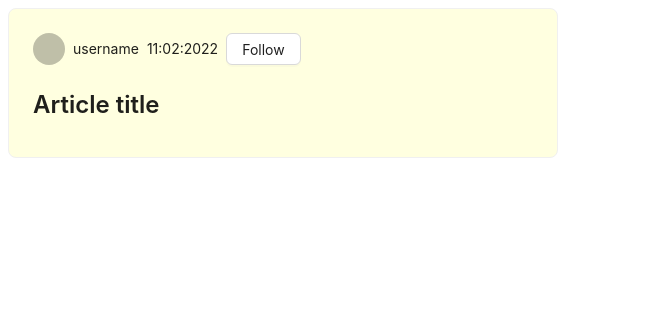
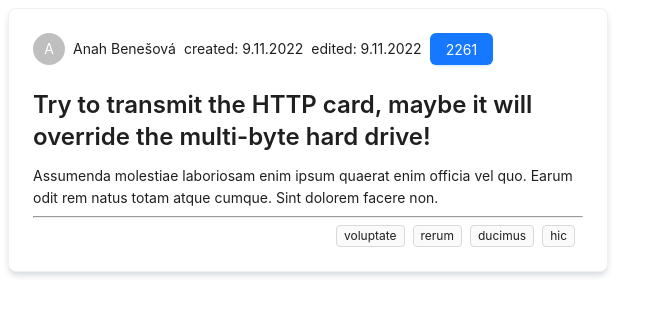
Before and after one commit to Friend34you/wilix-blog, a React (Vite) app: page / in a window 1280 px wide. Shown: the top 316 px of the page, without its empty margins (0-665 px from the left). Built offline with nearby package versions, Linux system fonts and the light colour scheme.

Commit message:
article-card3 - added antd icons lib

```diff
--- a/package.json
+++ b/package.json
@@ -11,6 +11,7 @@
     "start": "npm run dev"
   },
   "dependencies": {
+    "@ant-design/icons": "^5.2.6",
     "@types/styled-components": "^5.1.32",
     "antd": "^5.11.5",
     "react": "^18.2.0",
--- a/src/components/App.tsx
+++ b/src/components/App.tsx
@@ -1,10 +1,35 @@
 import ArticleCard from "./ArticleCard.tsx";
 
+const mockData = {
+  "_id": {
+    "$oid": "65686221e559d71074141f94"
+  },
+  "slug": "Try-to-transmit-the-HTTP-card-maybe-it-will-override-the-multi-byte-hard-drive!-120863",
+  "title": "Try to transmit the HTTP card, maybe it will override the multi-byte hard drive!",
+  "description": "Assumenda molestiae laboriosam enim ipsum quaerat enim officia vel quo. Earum odit rem natus totam atque cumque. Sint dolorem facere non.",
+  "body": "Sunt excepturi ut dolore fuga.\\nAutem eum maiores aut nihil magnam corporis consectetur sit. Voluptate et quasi optio eos et eveniet culpa et nobis.\\nSint aut sint sequi possimus reiciendis nisi.\\nRerum et omnis et sit doloribus corporis voluptas error.\\nIusto molestiae tenetur necessitatibus dolorem omnis. Libero sed ut architecto.\\nEx itaque et modi aut voluptatem alias quae.\\nModi dolor cupiditate sit.\\nDelectus consectetur nobis aliquid deserunt sint ut et voluptas.\\nCorrupti in labore laborum quod. Ipsa laudantium deserunt. Ut atque harum inventore natus facere sed molestiae.\\nQuia aliquid ut.\\nAnimi sunt rem et sit ullam dolorem ab consequatur modi. Cupiditate officia voluptatum.\\nTenetur facere eum distinctio animi qui laboriosam.\\nQuod sed voluptatem et cumque est eos.\\nSint id provident suscipit harum odio et. Et fuga repellendus magnam dignissimos eius aspernatur rerum. Quo perferendis nesciunt.\\nDolore dolorem porro omnis voluptatibus consequuntur et expedita suscipit et.\\nTempora facere ipsa.\\nDolore accusamus soluta officiis eligendi.\\nEum quaerat neque eum beatae odio. Ad voluptate vel.\\nAut aut dolor. Cupiditate officia voluptatum.\\nTenetur facere eum distinctio animi qui laboriosam.\\nQuod sed voluptatem et cumque est eos.\\nSint id provident suscipit harum odio et.",
+  "tagList": [
+    "voluptate",
+    "rerum",
+    "ducimus",
+    "hic"
+  ],
+  "createdAt": "2022-12-09T13:46:24.264Z",
+  "updatedAt": "2022-12-09T13:46:24.264Z",
+  "favorited": false,
+  "favoritesCount": 2261,
+  "author": {
+    "username": "Anah Benešová",
+    "bio": null,
+    "image": "https://api.realworld.io/images/demo-avatar.png",
+    "following": false
+  }
+}
 
 function App() {
     return (
         <>
-            <ArticleCard />
+            <ArticleCard {...mockData}/>
         </>
     )
 }
--- a/src/components/ArticleCard.tsx
+++ b/src/components/ArticleCard.tsx
@@ -1,66 +1,60 @@
 import {FC} from "react";
-import {Avatar, Button, Card, Space, Typography} from "antd";
+import {Avatar, Button, Card, Flex, Space, Tag, Typography} from "antd";
 import styled from "styled-components";
-
-const mockData = {
-  "_id": {
-    "$oid": "65686221e559d71074141f94"
-  },
-  "slug": "Try-to-transmit-the-HTTP-card-maybe-it-will-override-the-multi-byte-hard-drive!-120863",
-  "title": "Try to transmit the HTTP card, maybe it will override the multi-byte hard drive!",
-  "description": "Assumenda molestiae laboriosam enim ipsum quaerat enim officia vel quo. Earum odit rem natus totam atque cumque. Sint dolorem facere non.",
-  "body": "Sunt excepturi ut dolore fuga.\\nAutem eum maiores aut nihil magnam corporis consectetur sit. Voluptate et quasi optio eos et eveniet culpa et nobis.\\nSint aut sint sequi possimus reiciendis nisi.\\nRerum et omnis et sit doloribus corporis voluptas error.\\nIusto molestiae tenetur necessitatibus dolorem omnis. Libero sed ut architecto.\\nEx itaque et modi aut voluptatem alias quae.\\nModi dolor cupiditate sit.\\nDelectus consectetur nobis aliquid deserunt sint ut et voluptas.\\nCorrupti in labore laborum quod. Ipsa laudantium deserunt. Ut atque harum inventore natus facere sed molestiae.\\nQuia aliquid ut.\\nAnimi sunt rem et sit ullam dolorem ab consequatur modi. Cupiditate officia voluptatum.\\nTenetur facere eum distinctio animi qui laboriosam.\\nQuod sed voluptatem et cumque est eos.\\nSint id provident suscipit harum odio et. Et fuga repellendus magnam dignissimos eius aspernatur rerum. Quo perferendis nesciunt.\\nDolore dolorem porro omnis voluptatibus consequuntur et expedita suscipit et.\\nTempora facere ipsa.\\nDolore accusamus soluta officiis eligendi.\\nEum quaerat neque eum beatae odio. Ad voluptate vel.\\nAut aut dolor. Cupiditate officia voluptatum.\\nTenetur facere eum distinctio animi qui laboriosam.\\nQuod sed voluptatem et cumque est eos.\\nSint id provident suscipit harum odio et.",
-  "tagList": [
-    "voluptate",
-    "rerum",
-    "ducimus",
-    "hic"
-  ],
-  "createdAt": "2022-12-09T13:46:24.264Z",
-  "updatedAt": "2022-12-09T13:46:24.264Z",
-  "favorited": false,
-  "favoritesCount": 2261,
-  "author": {
-    "username": "Anah Benešová",
-    "bio": null,
-    "image": "https://api.realworld.io/images/demo-avatar.png",
-    "following": false
-  }
-}
+import {IArticle} from "../types/articleType.ts";
+import {formatDate} from "../helpers/formatDate.ts";
 
 const {Text, Title} = Typography
 
 const StyledCard = styled(Card)`
-  max-width: 550px;
-  background-color: lightyellow;
-
+  max-width: 600px;
+  box-shadow: 0px 4px 6px -1px rgba(34, 60, 80, 0.2);
 `
 
-const ArticleCard: FC = () => {
+const ArticleCard: FC<IArticle> = ({
+                                     createdAt,
+                                     description,
+                                     title,
+                                     updatedAt,
+                                     author,
+                                     tagList,
+                                     favoritesCount
+                                   }) => {
+
   return (
-
     <StyledCard hoverable>
       <Space
         align={"center"}
       >
         <Avatar>
+          {author.username.charAt(0)}
         </Avatar>
         <Text>
-          username
+          {author.username}
         </Text>
         <Text>
-          11:02:2022
-      </Text>
-        <Button>
-          Follow
+          created: {formatDate(createdAt)}
+        </Text>
+        <Text>
+          edited: {formatDate(updatedAt)}
+        </Text>
+        <Button type={"primary"}>
+          {favoritesCount}
         </Button>
       </Space>
 
-      <Title level={3}>Article title</Title>
+      <Title level={3}>
+        {title}
+      </Title>
       <Text>
-
+        {description}
       </Text>
 
+      <hr/>
+
+      <Flex justify={"end"}>
+        {tagList.map(tag => <Tag>{tag}</Tag>)}
+      </Flex>
     </StyledCard>
   );
 };
--- /dev/null
+++ b/src/helpers/formatDate.ts
@@ -0,0 +1,6 @@
+export const formatDate = (inputDate: string): string => {
+
+  const date = new Date(inputDate)
+
+  return `${date.getDate()}.${date.getMonth()}.${date.getFullYear()}`
+}
--- a/src/types/articleType.ts
+++ b/src/types/articleType.ts
@@ -13,5 +13,5 @@ export interface IArticle {
   updatedAt: string;
   favorited: boolean;
   favoritesCount: number;
-  slug: string;
+  slug?: string;
 }
```
Also changed, not shown: 1 other file (tests, documents, lock files or other folders).
